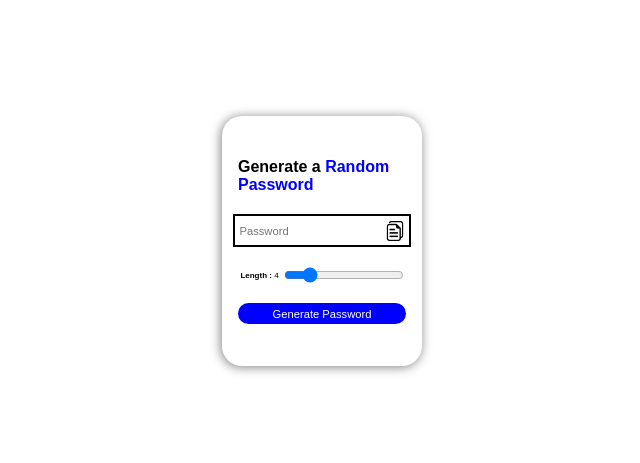
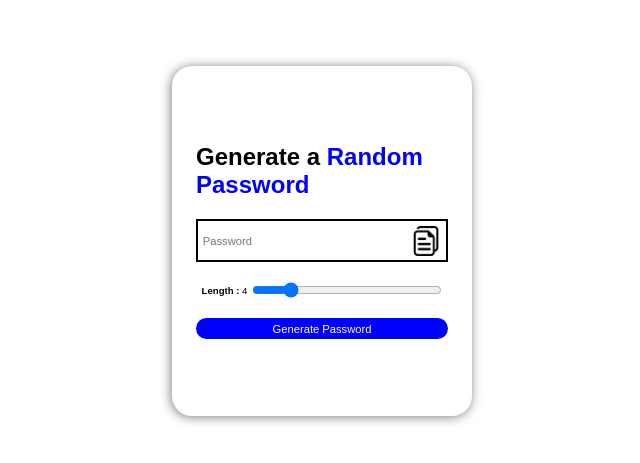
Before and after one commit to fjribptra/password-generator, a plain HTML site: page index.html in a window 1280 px wide. Shown: the part 159-622 px from the top of the page, without its empty margins (318-958 px from the left). Drawn offline with Linux system fonts and the light colour scheme.

Commit message:
code refactor

```diff
--- a/script.js
+++ b/script.js
@@ -28,7 +28,6 @@ function createPassword() {
     while(length > password.length) {
         password += allChars[Math.floor(Math.random()*allChars.length)]
     }
-    console.log(password)
     inputBox.value = password
 }
 
--- a/style.css
+++ b/style.css
@@ -13,8 +13,8 @@ body{
     display: flex;
 }
 .box{
-    width: 200px;
-    height: 250px;
+    width: 300px;
+    height: 350px;
     background-color: #fff;
     margin: auto;
     display: flex;
@@ -22,7 +22,7 @@ body{
     justify-content: center;
     align-items: center;
     gap: 20px;
-    padding: 1em;
+    padding: 1.5em;
     border-radius: 20px;
     -webkit-border-radius: 20px;
     -moz-border-radius: 20px;
@@ -33,24 +33,25 @@ body{
 -moz-box-shadow: -1px 1px 11px 0px rgba(0,0,0,0.51);
 }
 .box h1{
-    font-size: 1rem;
+    font-size: 1.5rem;
 }
 .box h1 span{
     color: blue;
 }
 .input-box{
+    width: 100%;
     display: flex;
-    /* background-color: red; */
     padding: .3em;
     border: 2px solid black;
 }
 .input-box input{
+    width: 100%;
     font-size: .7rem;
     outline: 0;
     border: 0;
 }
 .input-box img{
-    width: 20px;
+    width: 30px;
     cursor: pointer;
 }
 .box .password-range{
@@ -60,10 +61,10 @@ body{
     align-items: center;
 }
 .box .password-range p{
-    font-size: .5rem;
+    font-size: .6rem;
 }
 .box .password-range input{
-    width: 120px;
+    width: 190px;
 }
 .box button{
     width: 100%;
```
